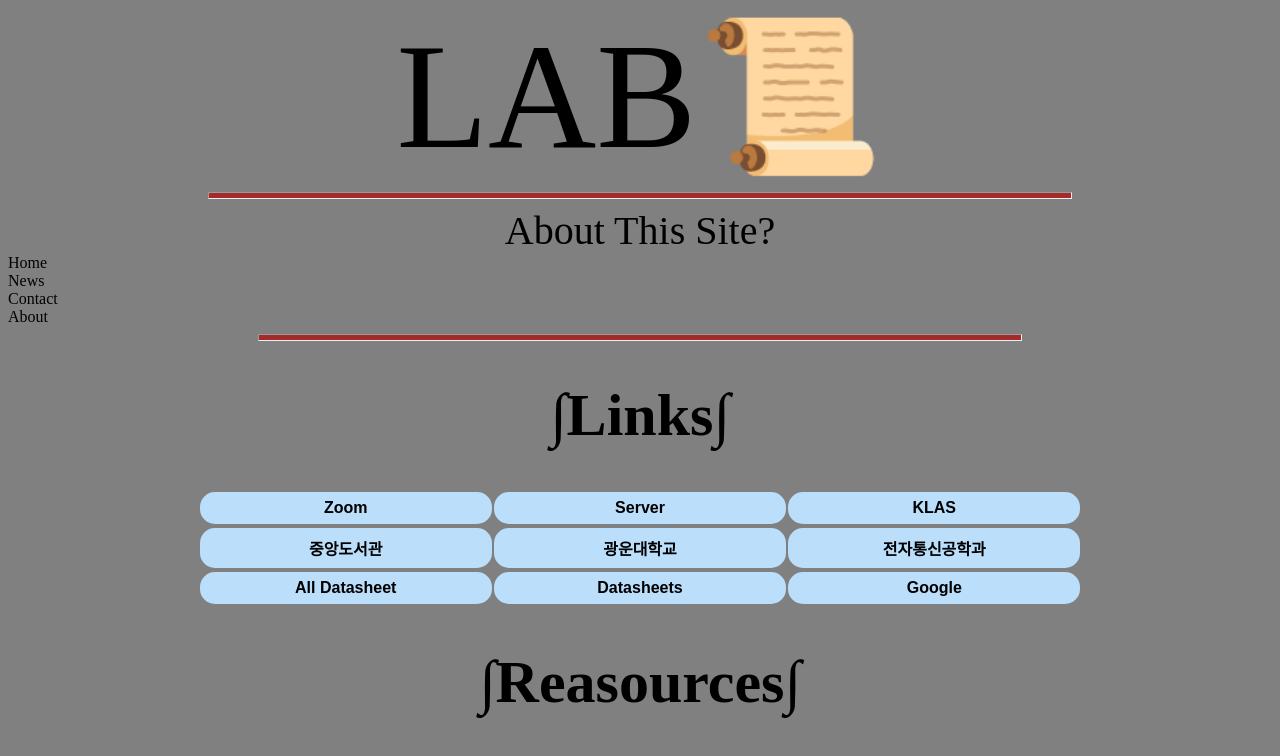
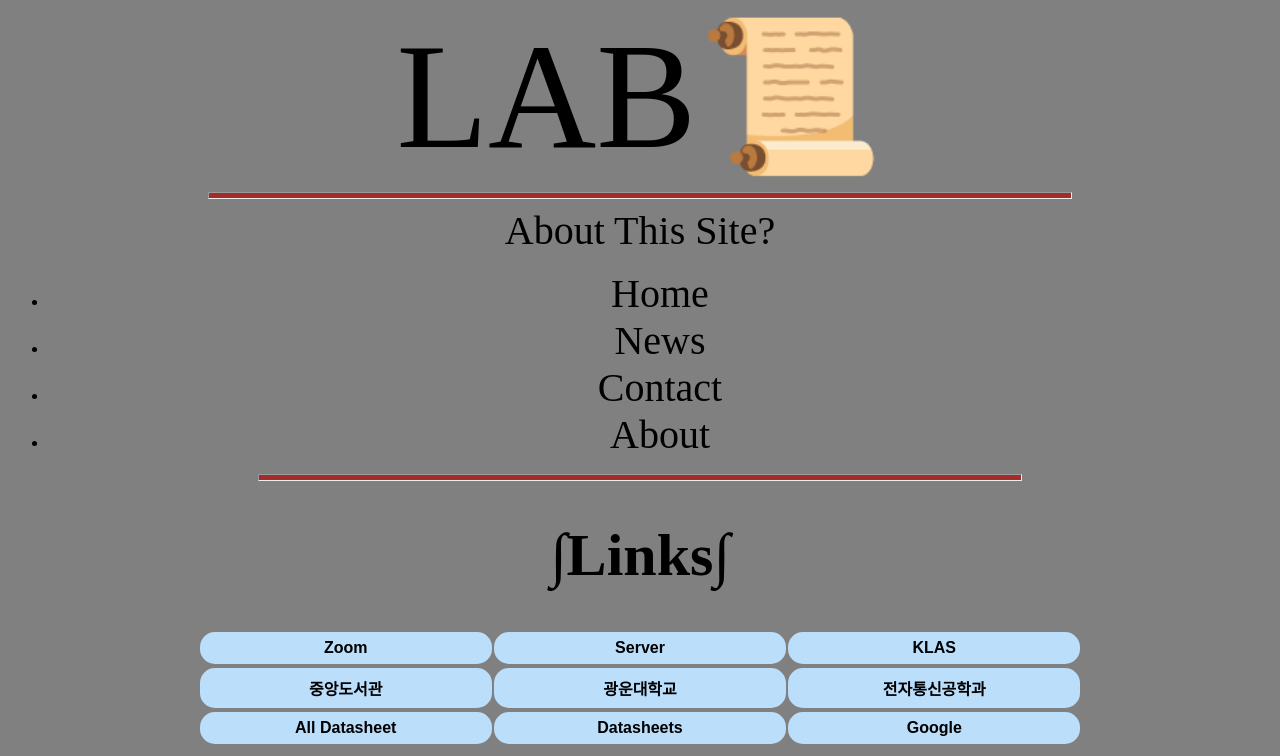
Before and after one commit to electron65/electron65-lab.kojw.com, a plain HTML site: page index.html in a window 1280 px wide. Shown: the top 756 px of the page. Drawn offline with Linux system fonts and the light colour scheme.

Commit message:
Update index.html

```diff
--- a/index.html
+++ b/index.html
@@ -37,13 +37,13 @@ body {background-color: grey;
 
 .about:hover{color: blue;}
 
-ul {
+about:ul {
   list-style-type: none;
   margin: 0;
   padding: 0;
 }
 
-li {
+about:li {
   display: inline;
 }
 
@@ -134,10 +134,10 @@ footer{
       <a class="about" href="about.html" > About This Site? </a>
 
 <ul>
-  <li><a href="#home">Home</a></li>
-  <li><a href="#news">News</a></li>
-  <li><a href="#contact">Contact</a></li>
-  <li><a href="#about">About</a></li>
+  <li><a class="about" href="#home">Home</a></li>
+  <li><a class="about" href="#news">News</a></li>
+  <li><a class="about" href="#contact">Contact</a></li>
+  <li><a class="about" href="#about">About</a></li>
 </ul>
 
       <hr class="below">
```
